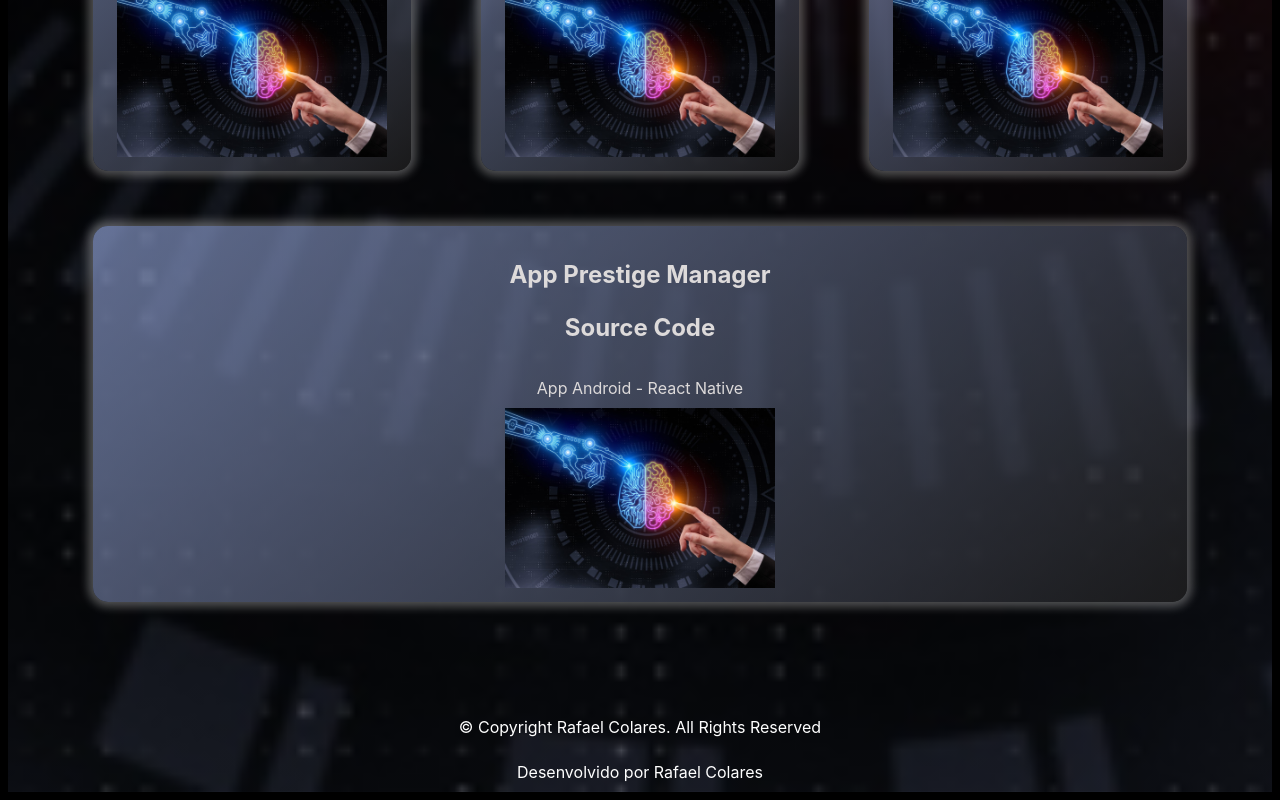
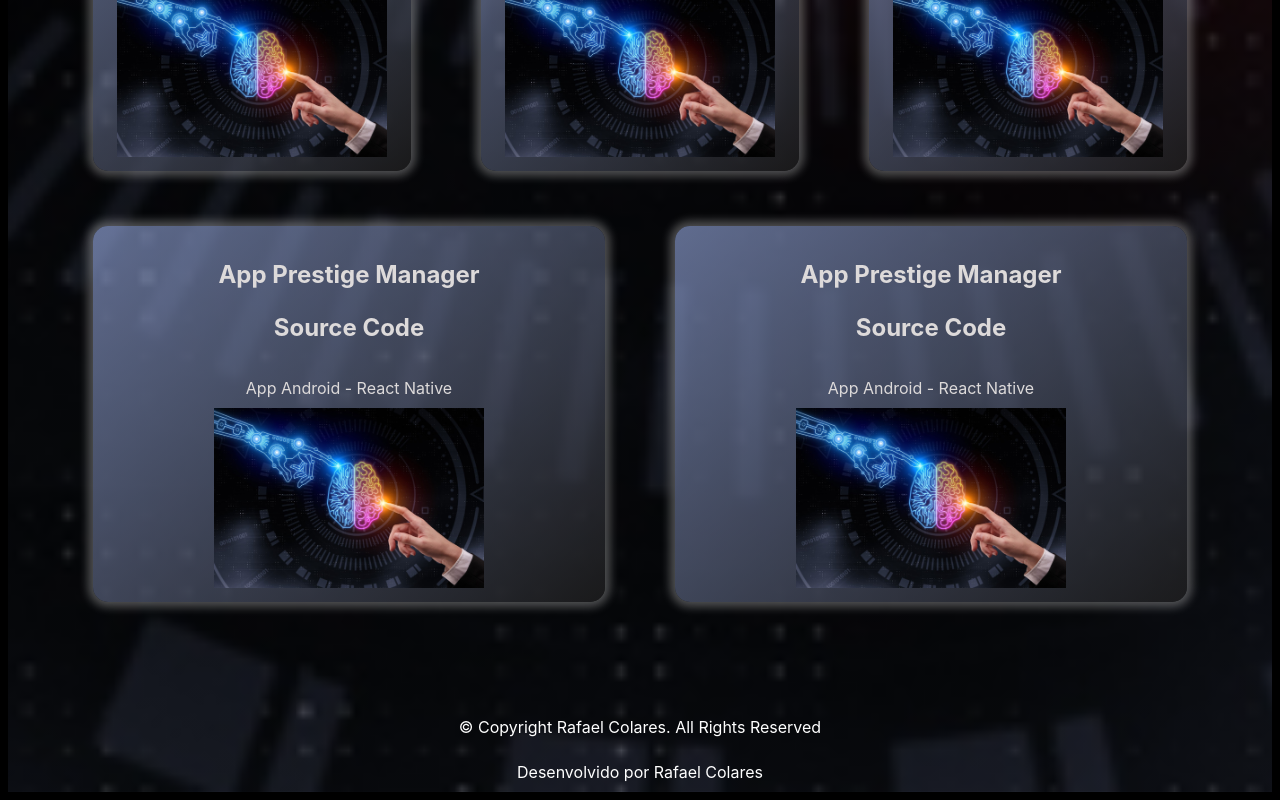
Before and after one commit to devRafaelColares/devRafaelColares.github.io, a React (Vite) app in the folder frontend/: page / in a window 1280 px wide. Shown: the part 2278-3078 px from the top of the page. Built offline with nearby package versions, Linux system fonts and the light colour scheme.

Commit message:
Finalizações de css do dia 03/04/05 que ficaram pendentes de commit.

```diff
--- a/frontend/src/components/Projetos/Projetos.tsx
+++ b/frontend/src/components/Projetos/Projetos.tsx
@@ -3,6 +3,13 @@ import './Projetos.css';
 
 function Projetos() {
   const projetos = [
+    {
+      nome: 'App Prestige Manager',
+      descricao: 'App Android - React Native',
+      imagem: image,
+      linkOnline: 'link_do_projeto_online_1',
+      linkGithub: 'link_do_repositorio_github_1',
+    },
     {
       nome: 'App Prestige Manager',
       descricao: 'App Android - React Native',
--- a/frontend/src/index.css
+++ b/frontend/src/index.css
@@ -35,5 +35,5 @@ body {
 
   .highlight-cards:hover {
     box-shadow: none;
-    border: 1px solid #eb1506;
-  }
+    border: solid 1px #646cff;
+}
```
